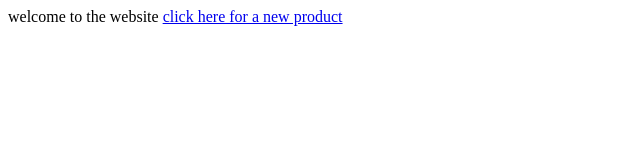
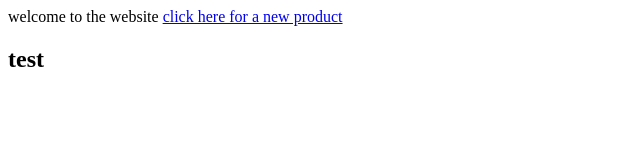
Before and after one commit to eMBee99/Projects, a plain HTML site: page gitdemo.html in a window 1280 px wide. Shown: the full height of the page, 0-640 px from the left. Drawn offline with Linux system fonts and the light colour scheme.

Commit message:
added sidebar

```diff
--- a/gitdemo.html
+++ b/gitdemo.html
@@ -11,5 +11,8 @@
 
         <a href="newproduct.html">click here for a new product</a>
     </main>
+    <aside>
+        <h2>test</h2>
+    </aside>
 </body>
 </html>
```
